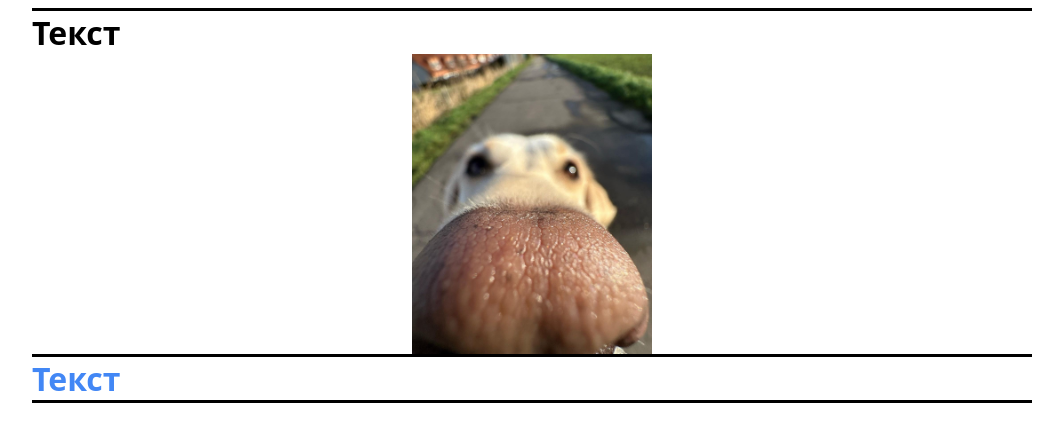
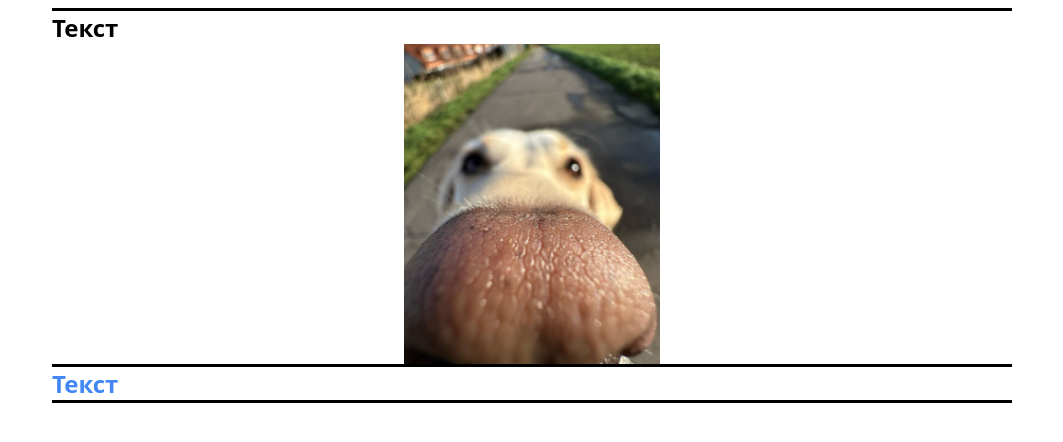
Before and after one commit to poniyur/cssBayan, a plain HTML site: page cssBayan/index.html in a window 1280 px wide. Shown: the whole page, without its empty margins (108-1171 px from the left). Drawn offline with Linux system fonts and the light colour scheme.

Commit message:
fix: remove 'px sizes' and add media '03/12/2023 00:17:49'

```diff
--- a/cssBayan/index.html
+++ b/cssBayan/index.html
@@ -18,7 +18,7 @@
 			<div class="bayan__item">
 				<input class="bayan__secret-input" type="radio" name="bayan-item" id="bayan-item-1" checked>
 				<p class="bayan__title">
-					<label for="bayan-item-1">
+					<label class="bayan__title-label" for="bayan-item-1">
 						<span class="bayan__text">Текст</span>
 						<span class="bayan__status">
 							<i class="fa fa-plus bayan__icon"></i>
@@ -35,7 +35,7 @@
 			<div class="bayan__item">
 				<input class="bayan__secret-input" type="radio" name="bayan-item" id="bayan-item-2">
 				<p class="bayan__title">
-					<label for="bayan-item-2">
+					<label class="bayan__title-label" for="bayan-item-2">
 						<span class="bayan__text">Текст</span>
 						<span class="bayan__status">
 							<i class="fa fa-plus bayan__icon"></i>
@@ -43,7 +43,9 @@
 					</label>
 				</p>
 				<div class="bayan__content">
-					<img class="bayan__mem" src="./img/mem-dog.jpg" alt="">
+					<label for="bayan-item-2">
+						<img class="bayan__mem" src="./img/mem-dog.jpg" alt="">
+					</label>
 				</div>
 			</div>
 
--- a/cssBayan/style.css
+++ b/cssBayan/style.css
@@ -1,24 +1,24 @@
 body {
 	font-family: system-ui, -apple-system, BlinkMacSystemFont, 'Segoe UI', Roboto, Oxygen, Ubuntu, Cantarell, 'Open Sans', 'Helvetica Neue', sans-serif;
+	font-size: 1rem;
 }
 
 .bayan {
 	width: 95%;
-	max-width: 1000px;
+	max-width: 60rem;
 	margin: auto;
 }
 
 .bayan label {
-	display: block;
 	cursor: pointer;
 }
 
 .bayan__item {
-	border-bottom: 3px solid;
+	border-bottom: 0.2rem solid;
 }
 
 .bayan__item:first-of-type {
-	border-top: 3px solid;
+	border-top: 0.2rem solid;
 }
 
 .bayan__secret-input {
@@ -28,7 +28,24 @@ body {
 .bayan__title {
 	width: 100%;
 	margin: 0;
-	font-size: 2rem;
+	font-size: 1rem;
+}
+
+@media screen and (min-width: 820px) {
+	.bayan__title {
+		font-size: 1.5rem;
+	}
+}
+
+@media screen and (min-width: 1920px) {
+	.bayan__title {
+		font-size: 2rem;
+	}
+}
+
+.bayan__title-label {
+	display: flex;
+	cursor: pointer;
 }
 
 .bayan__text {
@@ -36,6 +53,9 @@ body {
 	color: #4287f5;
 }
 
+.bayan__status {
+	margin-left: auto;
+}
 
 .bayan__secret-input:checked~.bayan__title .bayan__text {
 	color: black;
@@ -47,28 +67,22 @@ body {
 	}
 }
 
-.bayan__status {
-	float: right;
-}
-
 .bayan__mem {
-	height: 100%;
-	max-height: 0px;
+	max-height: 0;
 	transition: max-height 0.3s;
 	display: block;
 	margin: auto;
 }
 
 .bayan__secret-input:checked~.bayan__content .bayan__mem {
-	max-height: 300px;
+	max-height: 20rem;
 }
 
 @media (hover: hover) {
 	.bayan__item:hover .bayan__mem {
-		max-height: 300px;
+		max-height: 20rem;
 	}
 }
-
 
 /* иконка */
 .bayan__icon {
```
